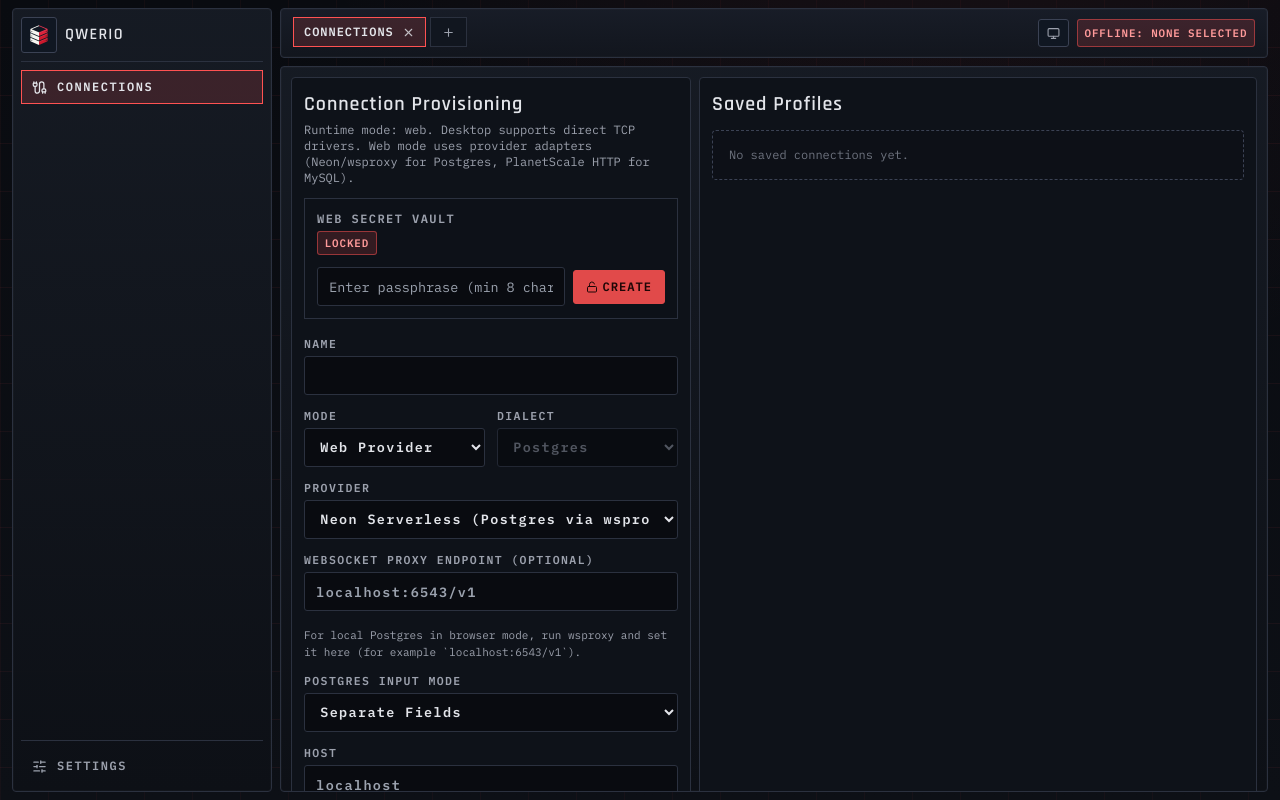
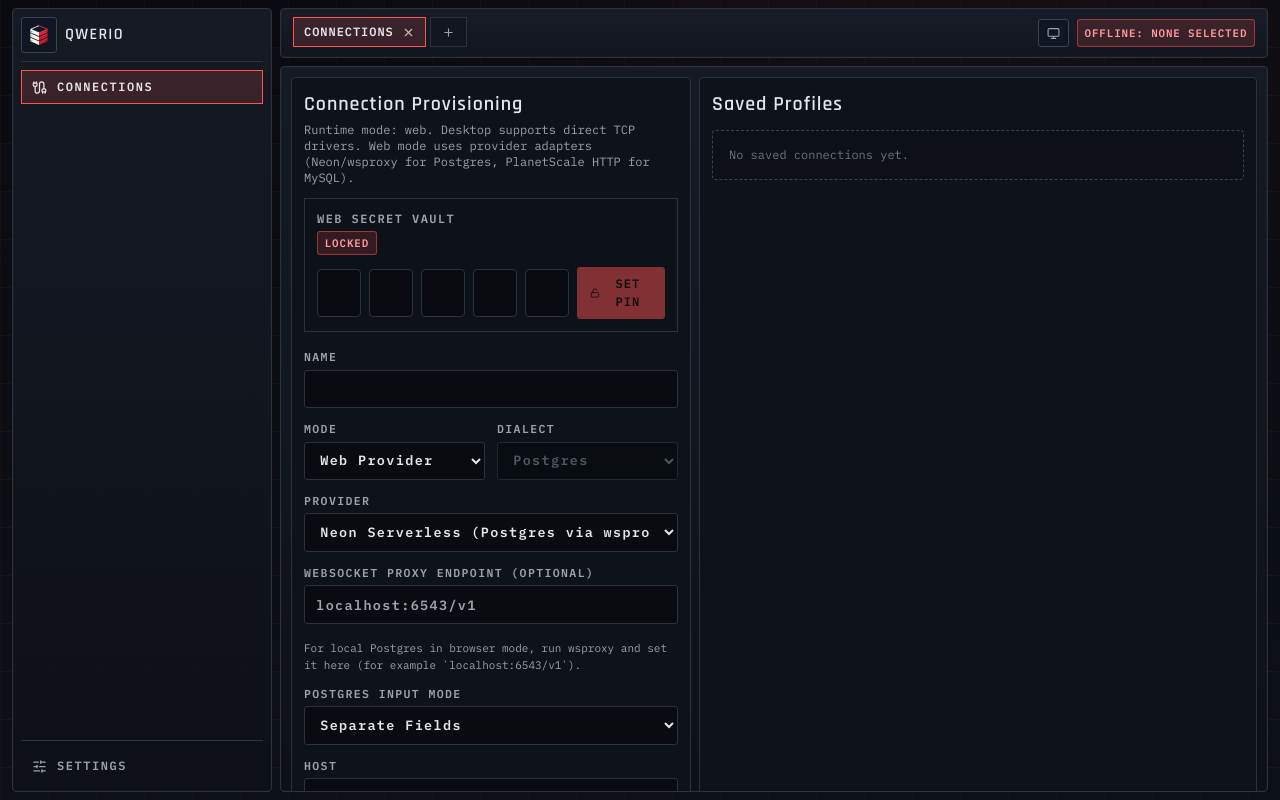
Before and after one commit to qwerio-app/qwerio, a Vue app: page /connections in a window 1280 px wide. Built offline with nearby package versions, Linux system fonts and the light colour scheme; what @tanstack/vue-query, ag-grid-community would draw is missing.

Commit message:
More PIN related updates

```diff
--- /dev/null
+++ b/src/components/security/VaultPinInput.vue
@@ -0,0 +1,230 @@
+<script setup lang="ts">
+import { nextTick, ref, watch } from "vue";
+
+const PIN_LENGTH = 5;
+
+const props = withDefaults(
+  defineProps<{
+    modelValue: string;
+    disabled?: boolean;
+    autofocus?: boolean;
+    label?: string;
+  }>(),
+  {
+    disabled: false,
+    autofocus: false,
+    label: "Vault PIN",
+  },
+);
+
+const emit = defineEmits<{
+  (event: "update:modelValue", value: string): void;
+}>();
+
+const digitValues = ref<string[]>(Array(PIN_LENGTH).fill(""));
+const inputRefs = ref<Array<HTMLInputElement | null>>(Array(PIN_LENGTH).fill(null));
+
+function sanitizeToPin(value: string): string {
+  return value.replace(/\D/g, "").slice(0, PIN_LENGTH);
+}
+
+function syncFromModel(value: string): void {
+  const sanitized = sanitizeToPin(value);
+  const digits = Array(PIN_LENGTH).fill("");
+
+  sanitized.split("").forEach((digit, index) => {
+    digits[index] = digit;
+  });
+
+  digitValues.value = digits;
+}
+
+watch(
+  () => props.modelValue,
+  (value) => {
+    const sanitized = sanitizeToPin(value);
+
+    if (sanitized !== value) {
+      emit("update:modelValue", sanitized);
+      return;
+    }
+
+    syncFromModel(sanitized);
+  },
+  { immediate: true },
+);
+
+function emitPin(): void {
+  emit("update:modelValue", digitValues.value.join(""));
+}
+
+function focusIndex(index: number): void {
+  const nextIndex = Math.max(0, Math.min(PIN_LENGTH - 1, index));
+  const input = inputRefs.value[nextIndex];
+  input?.focus();
+  input?.select();
+}
+
+function setDigit(index: number, digit: string): void {
+  digitValues.value[index] = digit;
+  emitPin();
+}
+
+function applyDigits(startIndex: number, digits: string): void {
+  if (!digits) {
+    return;
+  }
+
+  let cursor = startIndex;
+
+  for (const digit of digits) {
+    if (cursor >= PIN_LENGTH) {
+      break;
+    }
+
+    digitValues.value[cursor] = digit;
+    cursor += 1;
+  }
+
+  emitPin();
+  focusIndex(cursor >= PIN_LENGTH ? PIN_LENGTH - 1 : cursor);
+}
+
+function handleKeydown(event: KeyboardEvent, index: number): void {
+  if (props.disabled) {
+    return;
+  }
+
+  const { key } = event;
+
+  if (/^\d$/.test(key)) {
+    event.preventDefault();
+    setDigit(index, key);
+    focusIndex(index + 1);
+    return;
+  }
+
+  if (key === "Backspace") {
+    event.preventDefault();
+
+    if (digitValues.value[index]) {
+      setDigit(index, "");
+      return;
+    }
+
+    if (index > 0) {
+      setDigit(index - 1, "");
+      focusIndex(index - 1);
+    }
+
+    return;
+  }
+
+  if (key === "Delete") {
+    event.preventDefault();
+    setDigit(index, "");
+    return;
+  }
+
+  if (key === "ArrowLeft") {
+    event.preventDefault();
+    focusIndex(index - 1);
+    return;
+  }
+
+  if (key === "ArrowRight") {
+    event.preventDefault();
+    focusIndex(index + 1);
+    return;
+  }
+
+  if (key === "Tab" || key === "Home" || key === "End") {
+    return;
+  }
+
+  event.preventDefault();
+}
+
+function handleInput(event: Event, index: number): void {
+  if (props.disabled) {
+    return;
+  }
+
+  const target = event.target;
+
+  if (!(target instanceof HTMLInputElement)) {
+    return;
+  }
+
+  const digits = sanitizeToPin(target.value);
+
+  if (!digits) {
+    setDigit(index, "");
+    return;
+  }
+
+  if (digits.length === 1) {
+    setDigit(index, digits);
+    focusIndex(index + 1);
+    return;
+  }
+
+  applyDigits(index, digits);
+}
+
+function handlePaste(event: ClipboardEvent, index: number): void {
+  if (props.disabled) {
+    return;
+  }
+
+  event.preventDefault();
+  const pasted = event.clipboardData?.getData("text") ?? "";
+  const digits = sanitizeToPin(pasted);
+
+  if (!digits) {
+    return;
+  }
+
+  applyDigits(index, digits);
+}
+
+function setInputRef(element: unknown, index: number): void {
+  inputRefs.value[index] = element instanceof HTMLInputElement ? element : null;
+}
+
+watch(
+  () => props.autofocus,
+  async (autofocus) => {
+    if (!autofocus || props.disabled) {
+      return;
+    }
+
+    await nextTick();
+    const firstEmptyIndex = digitValues.value.findIndex((digit) => !digit);
+    focusIndex(firstEmptyIndex === -1 ? 0 : firstEmptyIndex);
+  },
+  { immediate: true },
+);
+</script>
+
+<template>
+  <div class="flex items-center gap-2" role="group" :aria-label="label">
+    <input
+      v-for="(_, index) in PIN_LENGTH"
+      :key="index"
+      :ref="(element) => setInputRef(element, index)"
+      :value="digitValues[index]"
+      type="password"
+      inputmode="numeric"
+      pattern="[0-9]*"
+      maxlength="1"
+      autocomplete="one-time-code"
+      class="h-11 w-10 rounded-[4px] border border-[var(--chrome-border)] bg-[rgba(9,11,16,0.92)] text-center text-base font-semibold text-[var(--chrome-ink)] outline-none transition focus:border-[var(--chrome-red)] sm:h-12 sm:w-11 sm:text-lg"
+      :disabled="disabled"
+      :aria-label="`PIN digit ${index + 1}`"
+      @keydown="handleKeydown($event, index)"
+      @input="handleInput($event, index)"
+      @paste="handlePaste($event, index)"
+    />
+  </div>
+</template>
--- /dev/null
+++ b/src/components/security/VaultUnlockOverlay.vue
@@ -0,0 +1,67 @@
+<script setup lang="ts">
+import { computed, onMounted, ref } from "vue";
+import { Lock } from "lucide-vue-next";
+import VaultPinInput from "./VaultPinInput.vue";
+import { useVaultStore } from "../../stores/vault";
+
+const vaultStore = useVaultStore();
+const pin = ref("");
+const feedback = ref("");
+const isSubmitting = ref(false);
+const isPinComplete = computed(() => pin.value.length === 5);
+
+onMounted(() => {
+  vaultStore.refreshStatus();
+});
+
+async function unlockVault(): Promise<void> {
+  feedback.value = "";
+
+  if (!isPinComplete.value) {
+    feedback.value = "Enter your full 5-digit PIN.";
+    return;
+  }
+
+  isSubmitting.value = true;
+
+  try {
+    await vaultStore.unlockWithPin(pin.value);
+    pin.value = "";
+  } catch (error) {
+    feedback.value = error instanceof Error ? error.message : "Unable to unlock web secret vault.";
+  } finally {
+    isSubmitting.value = false;
+  }
+}
+</script>
+
+<template>
+  <div
+    v-if="vaultStore.needsUnlockPrompt"
+    class="fixed inset-0 z-[120] flex items-center justify-center bg-[rgba(7,9,13,0.92)] p-4 backdrop-blur-sm"
+  >
+    <section class="panel w-full max-w-md p-4 md:p-5">
+      <div class="flex items-center gap-2">
+        <Lock :size="16" class="text-[var(--chrome-red)]" />
+        <h2 class="font-display text-xl font-semibold tracking-[0.05em] text-[var(--chrome-ink)]">Unlock Vault</h2>
+      </div>
+
+      <p class="mt-2 text-xs text-[var(--chrome-ink-dim)]">
+        Enter your 5-digit PIN to unlock encrypted connection credentials.
+      </p>
+
+      <form class="mt-4 flex flex-col gap-3" @submit.prevent="unlockVault">
+        <VaultPinInput v-model="pin" label="Unlock vault PIN" :disabled="isSubmitting" :autofocus="true" />
+        <button
+          type="submit"
+          class="chrome-btn chrome-btn-primary self-start whitespace-nowrap"
+          :disabled="isSubmitting || !isPinComplete"
+        >
+          {{ isSubmitting ? "Unlocking..." : "Unlock" }}
+        </button>
+      </form>
+
+      <p v-if="feedback" class="mt-3 text-xs text-[var(--chrome-yellow)]">{{ feedback }}</p>
+    </section>
+  </div>
+</template>
--- a/src/layouts/AppShell.vue
+++ b/src/layouts/AppShell.vue
@@ -1,6 +1,7 @@
 <script setup lang="ts">
 import AppHeader from "../components/layout/AppHeader.vue";
 import AppSidebar from "../components/layout/AppSidebar.vue";
+import VaultUnlockOverlay from "../components/security/VaultUnlockOverlay.vue";
 </script>
 
 <template>
@@ -16,5 +17,7 @@ import AppSidebar from "../components/layout/AppSidebar.vue";
         <RouterView />
       </main>
     </section>
+
+    <VaultUnlockOverlay />
   </div>
 </template>
--- /dev/null
+++ b/src/stores/vault.ts
@@ -0,0 +1,38 @@
+import { computed, ref } from "vue";
+import { defineStore } from "pinia";
+import {
+  getWebSecretVaultStatus,
+  lockWebSecretVault,
+  type WebVaultStatus,
+  unlockWebSecretVault,
+} from "../core/secret-vault";
+
+export const useVaultStore = defineStore("vault", () => {
+  const status = ref<WebVaultStatus>(getWebSecretVaultStatus());
+
+  const needsUnlockPrompt = computed(
+    () => status.value.supported && status.value.initialized && !status.value.unlocked,
+  );
+
+  function refreshStatus(): void {
+    status.value = getWebSecretVaultStatus();
+  }
+
+  async function unlockWithPin(pin: string): Promise<void> {
+    await unlockWebSecretVault(pin);
+    refreshStatus();
+  }
+
+  function lock(): void {
+    lockWebSecretVault();
+    refreshStatus();
+  }
+
+  return {
+    status,
+    needsUnlockPrompt,
+    refreshStatus,
+    unlockWithPin,
+    lock,
+  };
+});
--- a/src/views/ConnectionsView.vue
+++ b/src/views/ConnectionsView.vue
@@ -11,17 +11,16 @@ import {
   Trash2,
   Unlock,
 } from "lucide-vue-next";
+import VaultPinInput from "../components/security/VaultPinInput.vue";
 import {
   deleteConnectionSecret,
-  getWebSecretVaultStatus,
   loadConnectionSecret,
-  lockWebSecretVault,
   storeConnectionSecret,
-  unlockWebSecretVault,
 } from "../core/secret-vault";
 import { getQueryEngine, getRuntimeMode } from "../core/query-engine-service";
 import type { ConnectionProfile, ConnectionSecret, ConnectionTarget, DbDialect } from "../core/types";
 import { useConnectionsStore } from "../stores/connections";
+import { useVaultStore } from "../stores/vault";
 
 const TEST_CONNECTION_ID = "qwerio-connection-test";
 
@@ -32,12 +31,13 @@ const isSubmitting = ref(false);
 const isTesting = ref(false);
 const runtimeMode = getRuntimeMode();
 const isWebRuntime = runtimeMode === "web";
-const vaultPassphrase = ref("");
-const vaultStatus = ref(getWebSecretVaultStatus());
+const vaultStore = useVaultStore();
+const vaultPin = ref("");
 const editingConnectionId = ref<string | null>(null);
 const editingSecret = ref<ConnectionSecret | null>(null);
 
 const isEditing = computed(() => Boolean(editingConnectionId.value));
+const isVaultPinComplete = computed(() => vaultPin.value.length === 5);
 
 const form = reactive({
   name: "",
@@ -58,7 +58,7 @@ const form = reactive({
 });
 
 function refreshVaultStatus(): void {
-  vaultStatus.value = getWebSecretVaultStatus();
+  vaultStore.refreshStatus();
 }
 
 async function unlockVault(): Promise<void> {
@@ -68,9 +68,15 @@ async function unlockVault(): Promise<void> {
 
   feedback.value = "";
 
+  if (!isVaultPinComplete.value) {
+    feedback.value = "Enter your full 5-digit PIN.";
+    return;
+  }
+
   try {
-    await unlockWebSecretVault(vaultPassphrase.value);
+    await vaultStore.unlockWithPin(vaultPin.value);
     refreshVaultStatus();
+    vaultPin.value = "";
     feedback.value = "Web secret vault unlocked.";
   } catch (error) {
     feedback.value = error instanceof Error ? error.message : "Unable to unlock web secret vault.";
@@ -82,7 +88,7 @@ function lockVault(): void {
     return;
   }
 
-  lockWebSecretVault();
+  vaultStore.lock();
   refreshVaultStatus();
   feedback.value = "Web secret vault locked.";
 }
@@ -92,21 +98,22 @@ async function ensureWebVaultUnlockedFor(action: "save" | "test"): Promise<boole
     return true;
   }
 
-  if (vaultStatus.value.unlocked) {
+  if (vaultStore.status.unlocked) {
     return true;
   }
 
-  if (!vaultPassphrase.value) {
+  if (!isVaultPinComplete.value) {
     feedback.value =
       action === "save"
-        ? "Unlock the web secret vault with your passphrase before saving web connections."
-        : "Unlock the web secret vault with your passphrase before testing web connections.";
+        ? "Enter your 5-digit PIN to unlock the web secret vault before saving web connections."
+        : "Enter your 5-digit PIN to unlock the web secret vault before testing web connections.";
     return false;
   }
 
   try {
-    await unlockWebSecretVault(vaultPassphrase.value);
+    await vaultStore.unlockWithPin(vaultPin.value);
     refreshVaultStatus();
+    vaultPin.value = "";
     return true;
   } catch (error) {
     feedback.value = error instanceof Error ? error.message : "Unable to unlock web secret vault.";
@@ -568,28 +575,28 @@ onMounted(() => {
           <div>
             <p class="text-xs font-semibold uppercase tracking-[0.12em] text-[var(--chrome-ink-dim)]">Web Secret Vault</p>
             <p class="mt-1 text-xs">
-              <span class="chrome-pill" :class="vaultStatus.unlocked ? 'chrome-pill-ok' : 'chrome-pill-bad'">
-                {{ vaultStatus.unlocked ? "Unlocked" : "Locked" }}
+              <span class="chrome-pill" :class="vaultStore.status.unlocked ? 'chrome-pill-ok' : 'chrome-pill-bad'">
+                {{ vaultStore.status.unlocked ? "Unlocked" : "Locked" }}
               </span>
             </p>
           </div>
 
-          <button v-if="vaultStatus.unlocked" type="button" class="chrome-btn inline-flex items-center gap-1" @click="lockVault">
+          <button v-if="vaultStore.status.unlocked" type="button" class="chrome-btn inline-flex items-center gap-1" @click="lockVault">
             <Lock :size="12" />
             Lock
           </button>
         </div>
 
-        <div class="mt-3 flex items-center gap-2" v-if="!vaultStatus.unlocked">
-          <input
-            v-model="vaultPassphrase"
-            type="password"
-            class="chrome-input"
-            placeholder="Enter passphrase (min 8 chars)"
-          />
-          <button type="button" class="chrome-btn chrome-btn-primary inline-flex items-center gap-1" @click="unlockVault">
+        <div class="mt-3 flex flex-col gap-2 sm:flex-row sm:items-center" v-if="!vaultStore.status.unlocked">
+          <VaultPinInput v-model="vaultPin" label="Web secret vault PIN" />
+          <button
+            type="button"
+            class="chrome-btn chrome-btn-primary inline-flex items-center gap-1 self-start"
+            :disabled="!isVaultPinComplete"
+            @click="unlockVault"
+          >
             <Unlock :size="12" />
-            {{ vaultStatus.initialized ? "Unlock" : "Create" }}
+            {{ vaultStore.status.initialized ? "Unlock" : "Set PIN" }}
           </button>
         </div>
       </div>
```
Also changed, not shown: src/core/secret-vault.ts (+20 -10 lines).
